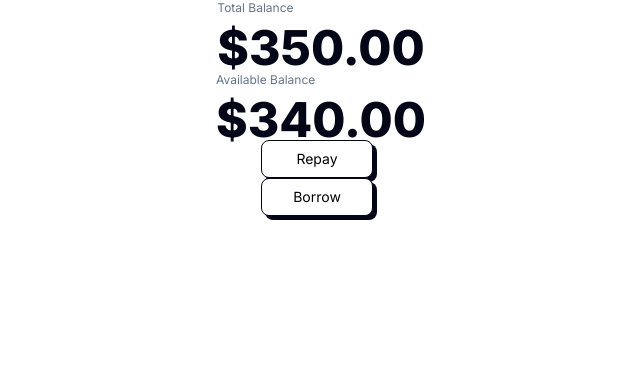
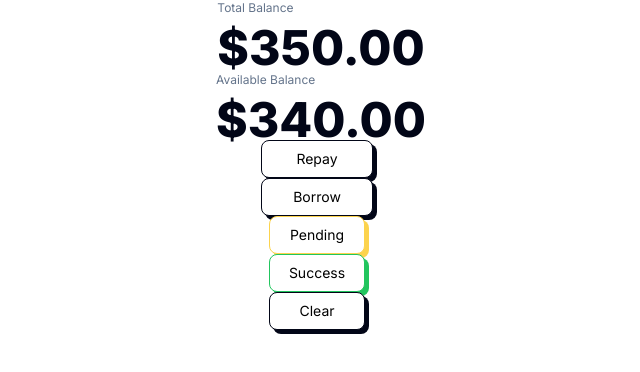
Before and after one commit to RCopJr/first-round-bree-take-home, a Next.js app: page / in a window 1280 px wide. Shown: the top 372 px of the page, without its empty margins (319-959 px from the left). Built offline with nearby package versions, Linux system fonts and the light colour scheme.

Commit message:
Create FilterButton component

```diff
--- a/app/page.tsx
+++ b/app/page.tsx
@@ -1,15 +1,26 @@
-'use client';
+"use client";
 import BalanceAmount from "@/components/BalanceAmount";
 import Button from "@/components/Button";
+import FilterButton from "@/components/FilterButton";
 
 export default function Home() {
-
   const handleClickRepay = (event: React.MouseEvent<HTMLButtonElement>) => {
-    console.log('Button clicked in ParentComponent', event);
+    console.log("Button clicked in ParentComponent", event);
   };
 
   const handleClickBorrow = (event: React.MouseEvent<HTMLButtonElement>) => {
-    console.log('Button clicked in ParentComponent', event);
+    console.log("Button clicked in ParentComponent", event);
+  };
+
+  const handleClickPending = (event: React.MouseEvent<HTMLButtonElement>) => {
+    console.log("Button clicked in ParentComponent", event);
+  };
+
+  const handleClickSuccess = (event: React.MouseEvent<HTMLButtonElement>) => {
+    console.log("Button clicked in ParentComponent", event);
+  };
+  const handleClickClear = (event: React.MouseEvent<HTMLButtonElement>) => {
+    console.log("Button clicked in ParentComponent", event);
   };
 
   return (
@@ -18,6 +29,17 @@ export default function Home() {
       <BalanceAmount balanceType="Available Balance" balance={340} />
       <Button handleClick={handleClickRepay} text="Repay" />
       <Button handleClick={handleClickBorrow} text="Borrow" />
+      <FilterButton
+        handleClick={handleClickPending}
+        text="Pending"
+        color="amber"
+      />
+      <FilterButton
+        handleClick={handleClickSuccess}
+        text="Success"
+        color="green"
+      />
+      <FilterButton handleClick={handleClickClear} text="Clear" color="slate" />
     </main>
   );
 }
--- /dev/null
+++ b/components/FilterButton.tsx
@@ -0,0 +1,27 @@
+import React from "react";
+
+const FilterButton = ({
+  text,
+  handleClick,
+  color = "slate",
+}: {
+  text: string;
+  handleClick: React.MouseEventHandler<HTMLButtonElement>;
+  color: string;
+}) => {
+  return (
+    <div className="relative flex items-center justify-center">
+      <div
+        className={`absolute inset-0 ${color === "amber" ? "bg-amber-300" : color === "green" ? "bg-green-500" : "bg-slate-950"} rounded-lg`}
+      ></div>
+      <button
+        className={`w-24 text-sm border bg-white ${color === "amber" ? "border-amber-300" : color === "green" ? "border-green-500" : "border-slate-950"} py-2 px-4 rounded-lg z-10 -translate-x-1 -translate-y-1 transition-transform transform hover:translate-x-0 hover:translate-y-0`}
+        onClick={(e) => handleClick(e)}
+      >
+        {text}
+      </button>
+    </div>
+  );
+};
+
+export default FilterButton;
```
